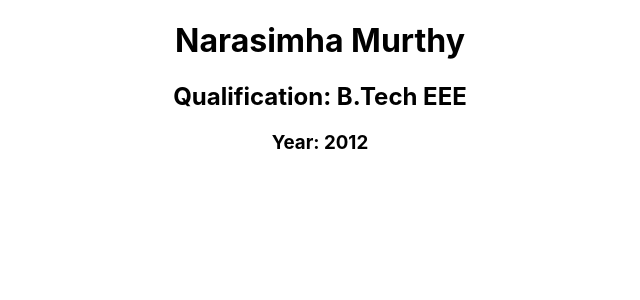
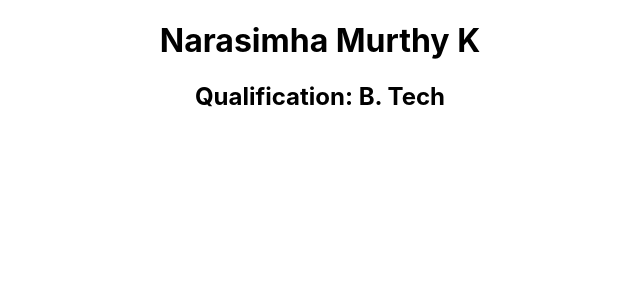
Before and after one commit to nmurthykoluvula/sample-rep2, a React (Create React App) app in the folder pulse-app2/: page / in a window 1280 px wide. Shown: the top 300 px of the page, without its empty margins (320-960 px from the left). Built offline with nearby package versions, Linux system fonts and the light colour scheme.

Commit message:
reset the commit

```diff
--- a/pulse-app2/src/App.js
+++ b/pulse-app2/src/App.js
@@ -4,9 +4,8 @@ import './App.css';
 function App() {
   return (
     <div className="App">
-      <h1>Narasimha Murthy</h1>
-      <h2>Qualification: B.Tech EEE</h2>
-      <h3>Year: 2012</h3>
+      <h1>Narasimha Murthy K</h1>
+      <h2>Qualification: B. Tech</h2>
     </div>
   );
 }
```
